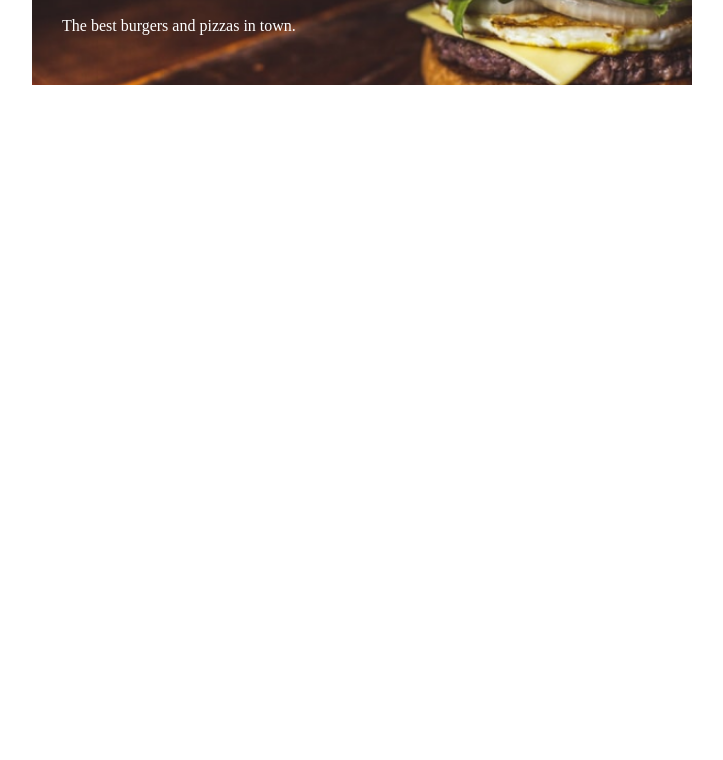
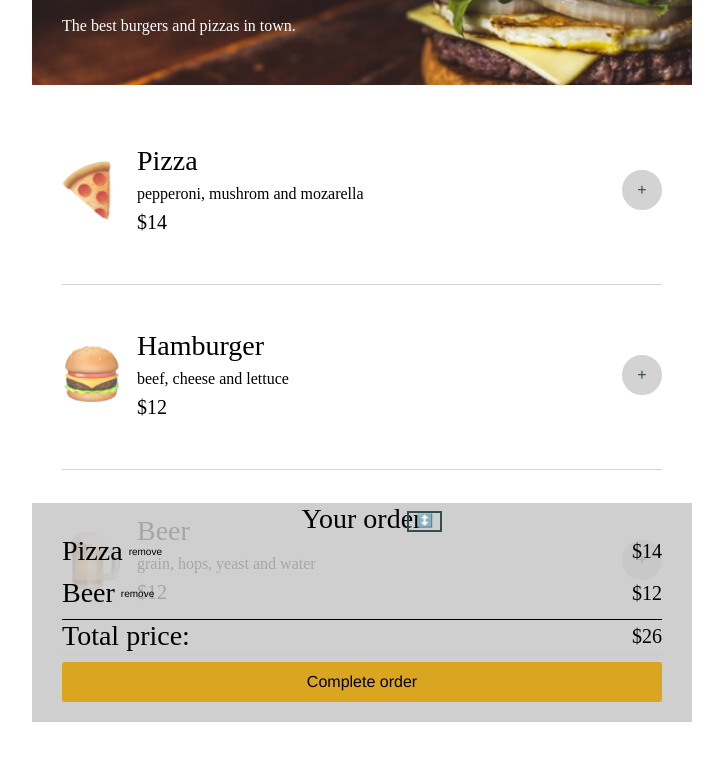
Before and after one commit to munergenis/scrimba-m5-restaurant-order, a plain HTML site: page index.html in a window 1280 px wide. Shown: the part 78-838 px from the top of the page, without its empty margins (308-1031 px from the left). Before the commit the page ends 800 px from the top, so only its background shows below. Drawn offline with Linux system fonts and the light colour scheme; a web font is replaced by a local one.

Commit message:
implements order section

```diff
--- a/css/style.css
+++ b/css/style.css
@@ -37,6 +37,10 @@ h2 {
 }
 
 /*____ Buttons ____*/
+button {
+  font-family: "Franklin Gothic Medium", "Arial Narrow", Arial, sans-serif;
+}
+
 .add-product-btn {
   width: 40px;
   height: 40px;
@@ -58,6 +62,43 @@ h2 {
   opacity: 0.6;
 }
 
+.order-visibility-btn {
+  position: absolute;
+  right: 250px;
+  top: 8px;
+  padding: 2px 7px;
+  padding-top: 0;
+  background-color: transparent;
+  border: 2px solid darkslategray;
+}
+
+.remove-btn {
+  background-color: transparent;
+  border: none;
+  font-size: 10px;
+}
+
+.complete-order-btn {
+  width: 100%;
+  height: 40px;
+  margin-bottom: 20px;
+  background-color: goldenrod;
+  border: none;
+  border-radius: 3px;
+  font-size: 16px;
+  transition: all ease 0.15s;
+}
+
+.complete-order-btn:hover {
+  background-color: black;
+  color: goldenrod;
+}
+
+.complete-order-btn:active {
+  opacity: 0.5;
+  transition: none;
+}
+
 /*____ Layout ____*/
 .body-container {
   max-width: 600px;
@@ -65,6 +106,7 @@ h2 {
 }
 
 .container {
+  width: 600px;
   padding-inline: 30px;
 }
 
@@ -92,6 +134,10 @@ header {
   border-bottom: 1.5px solid lightgray;
 }
 
+.product:last-child {
+  margin-bottom: 200px;
+}
+
 .product-details {
   display: flex;
   flex-direction: column;
@@ -101,3 +147,38 @@ header {
 .add-product-btn {
   margin-left: auto;
 }
+
+.order {
+  position: fixed;
+  display: flex;
+  flex-direction: column;
+  align-items: center;
+  bottom: 0;
+  background-color: #c6c6c6d6;
+}
+
+.products-order,
+.total-price {
+  width: 100%;
+}
+
+.product-order,
+.total-price {
+  display: flex;
+  align-items: center;
+  margin-bottom: 10px;
+}
+
+.product-order .price,
+.total-price .price {
+  margin-left: auto;
+}
+
+.total-price {
+  border-top: 1px solid black;
+}
+
+/*____ Utility ____*/
+.hidden {
+  display: none;
+}
--- a/data/data.js
+++ b/data/data.js
@@ -15,7 +15,7 @@ export const menuArray = [
   },
   {
     name: "Beer",
-    ingredients: ["grain, hops, yeast, water"],
+    ingredients: ["grain", "hops", "yeast", "water"],
     price: 12,
     image: "./images/beer.png",
     id: 2,
--- a/index.html
+++ b/index.html
@@ -23,6 +23,35 @@
 
       <main>
         <section class="articles container" id="articles"></section>
+        <section class="order container">
+          <h2>Your order</h2>
+          <button class="order-visibility-btn" id="order-visibility-btn">
+            ↕️
+          </button>
+          <div class="products-order" id="products-order">
+            <div class="product-order">
+              <h2>Pizza</h2>
+              <button class="remove-btn" data-remove="product-uuid">
+                remove
+              </button>
+              <p class="price">$14</p>
+            </div>
+            <div class="product-order">
+              <h2>Beer</h2>
+              <button class="remove-btn" data-remove="product-uuid">
+                remove
+              </button>
+              <p class="price">$12</p>
+            </div>
+          </div>
+          <div class="total-price">
+            <h2>Total price:</h2>
+            <p class="price">$26</p>
+          </div>
+          <button class="complete-order-btn" id="complete-order-btn">
+            Complete order
+          </button>
+        </section>
       </main>
     </div>
     <script type="module" src="./js/script.js"></script>
--- a/js/script.js
+++ b/js/script.js
@@ -1,6 +1,11 @@
 import { menuArray } from "/data/data.js"
 
 renderMenu()
+
+document.addEventListener("click", (e) => {
+  e.target.dataset.add && handleAddClick(e.target.dataset.add)
+  e.target.id === "order-visibility-btn" && toggleOrderVisibility()
+})
 
 function renderMenu() {
   const articlesEl = document.querySelector("#articles")
@@ -18,7 +23,7 @@ function getMenuHTML() {
         <img class="product-img" src="${image}" alt="${name}" />
         <div class="product-details">
           <h2>${name}</h2>
-          <p>${ingredients.join(", ")}</p>
+          <p>${ingredientsList}</p>
           <p class="price">$${price}</p>
         </div>
         <button class="add-product-btn" data-add="${id}">+</button>
@@ -30,8 +35,17 @@ function getMenuHTML() {
 }
 
 function formatIngredientsList(ingredientsArr) {
-  const formatter = new Intl.listFormat("en", {
-    style: "short",
+  const formatter = new Intl.ListFormat("en-gb", {
+    style: "long",
     type: "conjunction",
   })
+  return formatter.format(ingredientsArr)
 }
+
+function handleAddClick(productID) {
+  console.log(productID)
+}
+
+function toggleOrderVisibility() {
+  document.querySelector("#products-order").classList.toggle("hidden")
+}
```
